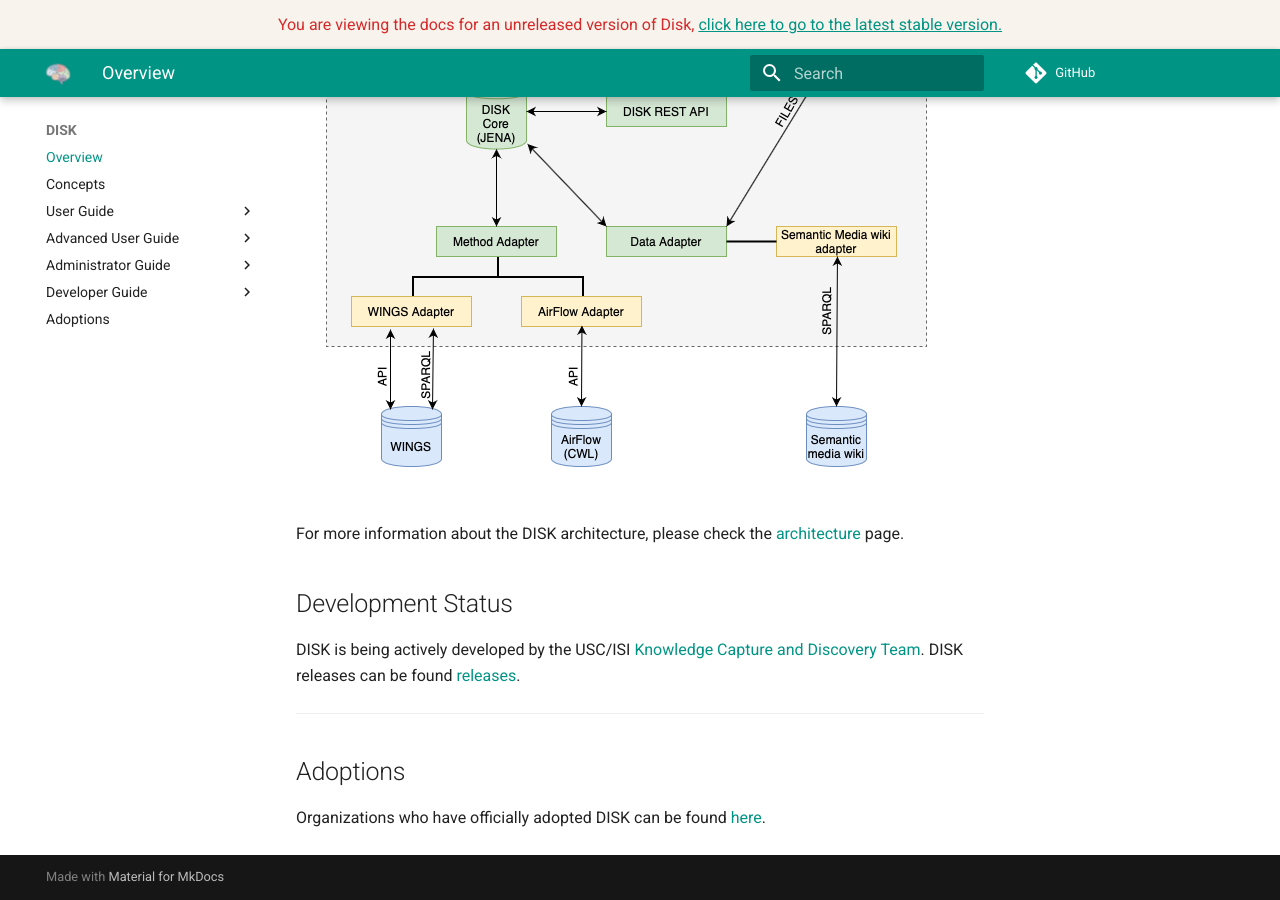
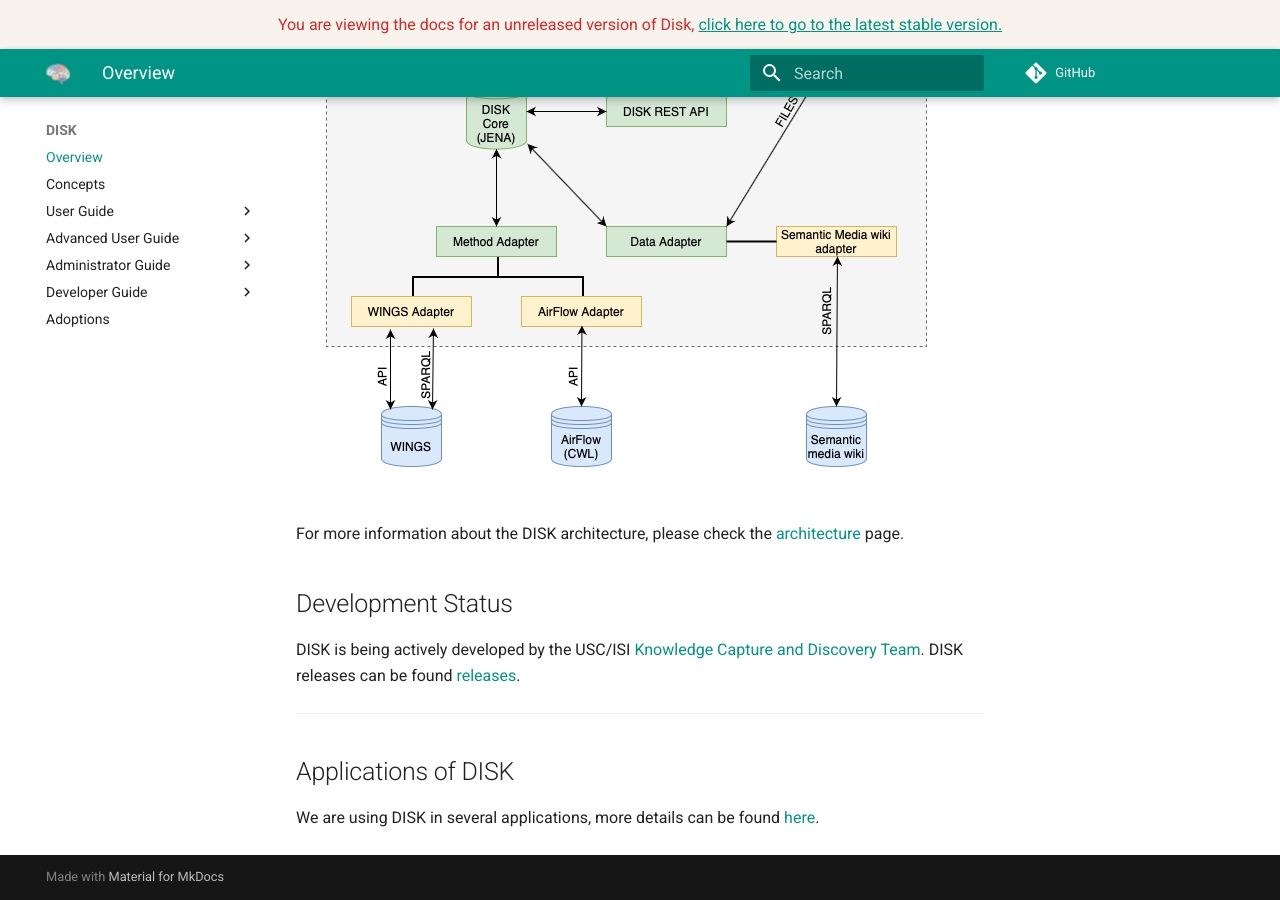
Before and after one commit to KnowledgeCaptureAndDiscovery/DISK-UI, an MkDocs documentation site: the page built from docs/index.md, in a window 1280 px wide and 900 px high, scrolled down 1846 px. Built offline with MkDocs 1.6.1 and Material for MkDocs 9.7.7, drawn with Linux system fonts in a browser that asks for light colours; comment, search, counter and statistics services are not loaded.

Commit message:
Update index.md

```diff
--- a/docs/index.md
+++ b/docs/index.md
@@ -54,6 +54,6 @@ DISK releases can be found [releases](https://github.com/KnowledgeCaptureAndDisc
 
 
 
-## Adoptions
+## Applications of DISK
 
-Organizations who have officially adopted DISK can be found [here](adoptions).
+We are using DISK in several applications, more details can be found [here](adoptions).
```
